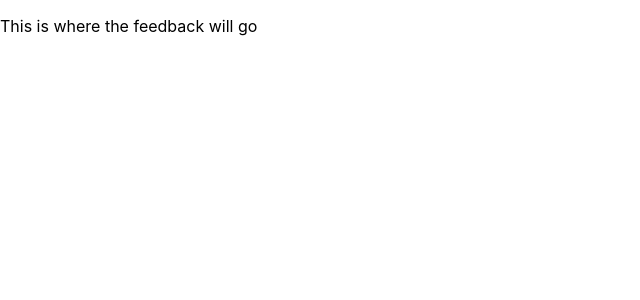
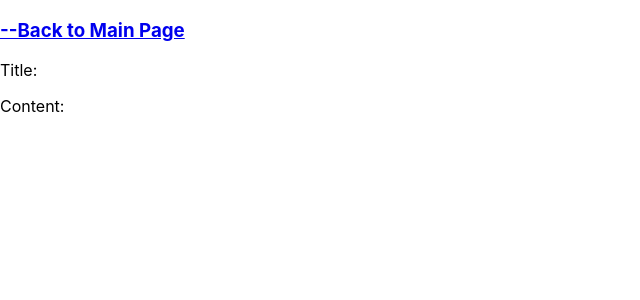
Before and after one commit to Logandv3/Say-it-like-you-mean-it, a React (Create React App) app: page /1 in a window 1280 px wide. Shown: the top 300 px of the page, without its empty margins (0-640 px from the left). Built offline with nearby package versions, Linux system fonts and the light colour scheme.

Commit message:
Add useEffect to clear current entry when done

```diff
--- a/src/components/App.js
+++ b/src/components/App.js
@@ -31,7 +31,11 @@ class App extends Component {
     const allEntriesUpdate = this.state.allEntries.slice()
     allEntriesUpdate.push(this.state.currentEntry)
     this.setState({ allEntries: allEntriesUpdate })
-    this.setState({ formInfo: {title: '', content: '', id: 0, flagged: false}, currentEntry: {} })
+    this.setState({ formInfo: {title: '', content: '', id: 0, flagged: false}})
+  }
+
+  clearCurrentEntry = () => {
+    this.setState({ currentEntry: {} })
   }
 
   render() {
@@ -59,7 +63,7 @@ class App extends Component {
         <Route
           exact
           path='/:id'
-          render={() => <Feedback addEntry={this.addNewEntry} currentEntry={this.state.currentEntry} /> }
+          render={() => <Feedback currentEntry={this.state.currentEntry} addEntry={this.addNewEntry} clearEntry={this.clearCurrentEntry} /> }
         />
         <Route
           exact
--- a/src/components/Feedback.js
+++ b/src/components/Feedback.js
@@ -1,15 +1,23 @@
 import React, { useEffect } from 'react'
+import { Link } from 'react-router-dom'
 import '../styles/Feedback.css'
 
 
-const Feedback = ({ addEntry }) => {
+const Feedback = ({ addEntry, clearEntry, currentEntry }) => {
   useEffect(() => {
     addEntry()
+    return() => {
+      clearEntry()
+    }
   }, [])
 
   return(
     <section className='feedback-container'>
-      <p>This is where the feedback will go</p>
+      <Link to='/'>
+        <h3 className='back-to-main-link'>--Back to Main Page</h3>
+      </Link>
+      <p>Title: {currentEntry.title}</p>
+      <p>Content: {currentEntry.content}</p>
     </section>
   )
 }
--- a/src/components/Form.js
+++ b/src/components/Form.js
@@ -5,6 +5,7 @@ import { useHistory } from 'react-router-dom'
 
 const Form = ({ formInfo, onChange, currentEntry }) => {
   let history = useHistory()
+  // console.log(history)
   let btnStatus = (formInfo.title && formInfo.content) ? false : true
 
   return(
```
